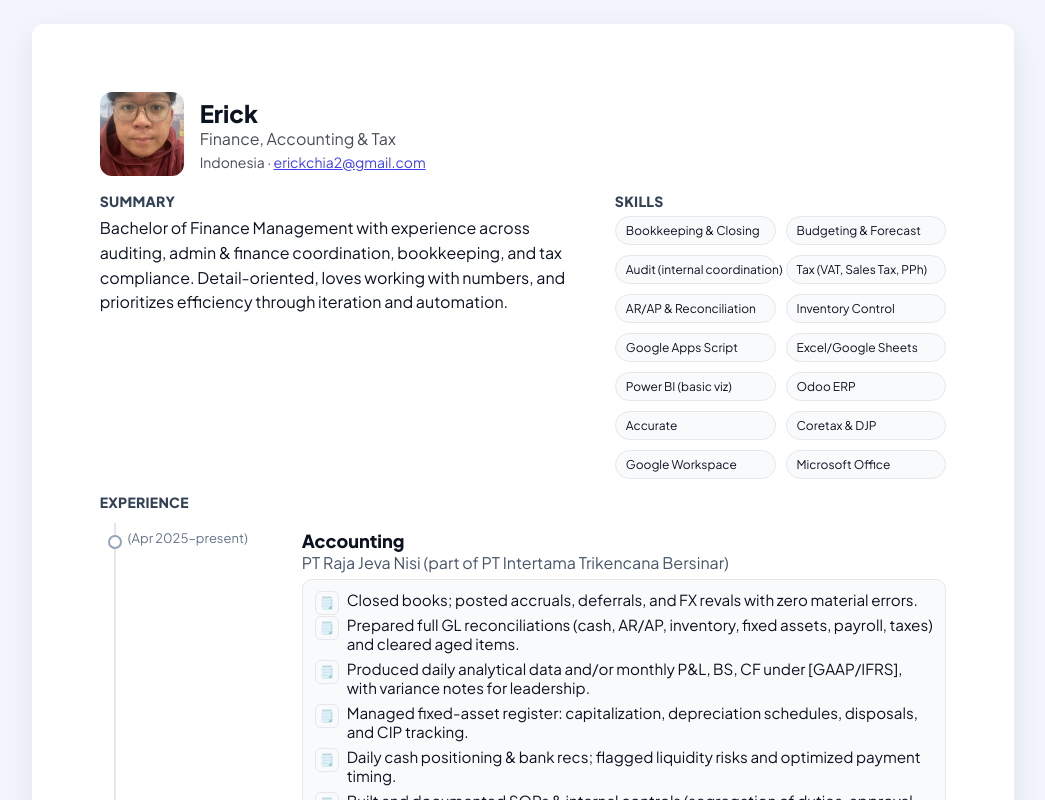
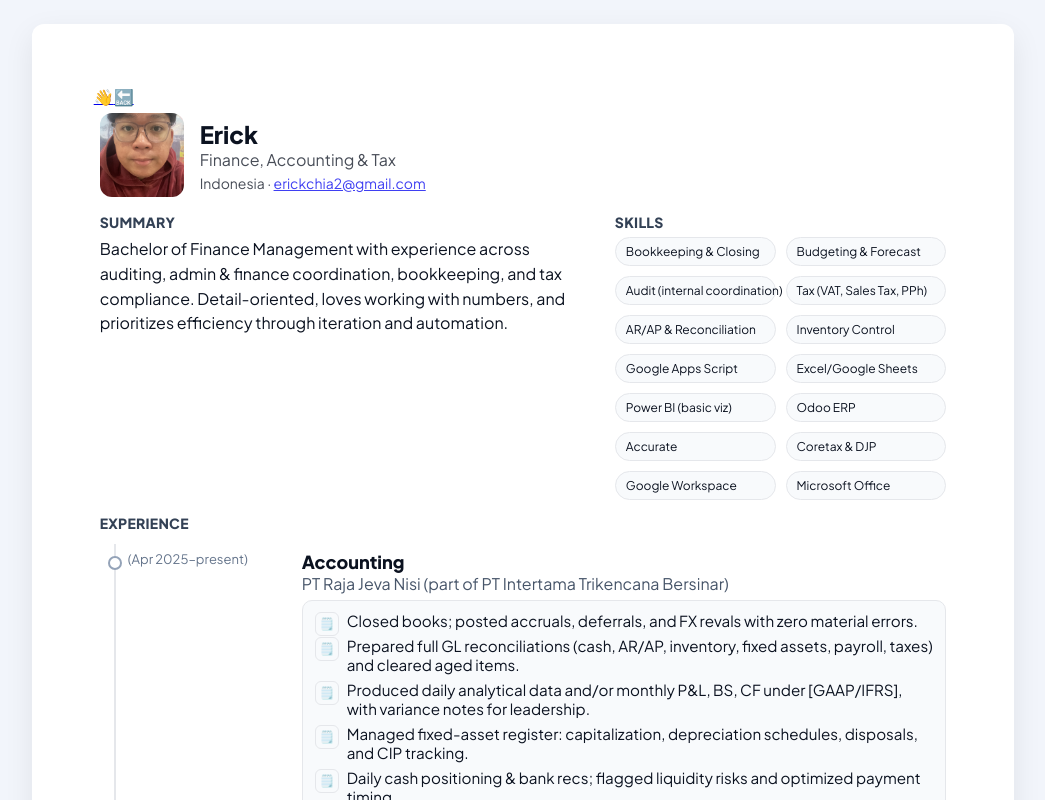
Before and after one commit to erickchia/portfolio, a Next.js app: page /cv in a window 1280 px wide. Shown: the top 800 px of the page, without its empty margins (117-1162 px from the left). Built offline with nearby package versions, Linux system fonts and the light colour scheme.

Commit message:
Update page.js

```diff
--- a/app/cv/page.js
+++ b/app/cv/page.js
@@ -57,7 +57,7 @@ export default function CVPage() {
         >
           {/* Back button (sticky di kiri atas, hidden saat print) */}
           <div className="print-hide back-wrap">
-            <a href="/" className="back-btn" aria-label="Back to portfolio">
+            <a href="/" className="back-" aria-label="Back to portfolio">
               <span className="emoji hi" aria-hidden>👋</span>
               <span className="emoji back" aria-hidden>🔙</span>
             </a>
@@ -202,7 +202,7 @@ export default function CVPage() {
           ) : null}
 
           {/* Download PDF */}
-          <div className="print-hide" style={{ marginTop: 18 }}>
+          <div className=" hide-always print-hide" style={{ marginTop: 18 }}>
             <PrintButton />
           </div>
         </article>
@@ -350,7 +350,7 @@ export default function CVPage() {
             .wiki-card{ display:none !important; }
             @page { size: A4; margin: 0; }
           }
-            .print-hide{ display:none !important; }
+            .hide-always { display: none !important; }
         `}</style>
       </main>
     </>
```
